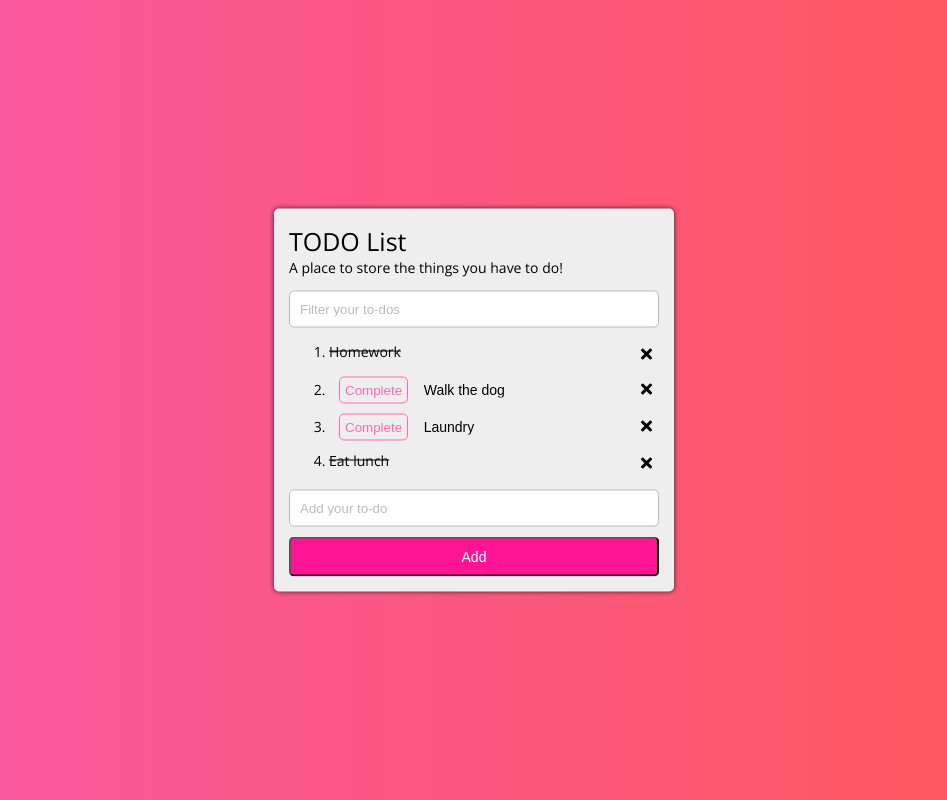
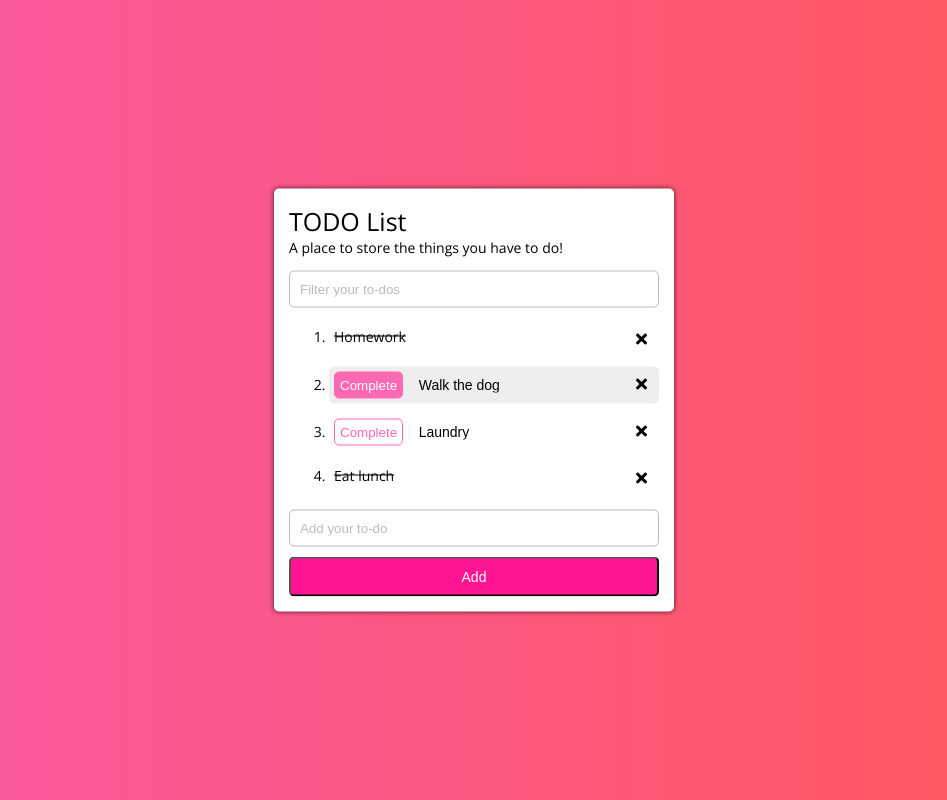
Before and after one commit to DakotaV6/todo-list-angular, a plain HTML site: page index.html in a window 1280 px wide. In both pictures the pointer is over the button 539 px from the left and 390 px from the top of the page. Shown: the whole page, without its empty margins (166-1113 px from the left). Drawn offline with nearby package versions, Linux system fonts and the light colour scheme.

Commit message:
Added hover styling to extra elements

```diff
--- a/styles.css
+++ b/styles.css
@@ -16,7 +16,7 @@ body {
     left: 50%;
     top: 50%;
     transform: translate(-50%, -50%);
-    background-color: #eee;
+    background-color: white;
     box-shadow: 0px 0px 5px 0px rgba(0,0,0,0.75);
     border-radius: 5px;
     width: 400px;
@@ -50,10 +50,19 @@ input::placeholder {
     color: #ff69b4;
     border-radius: 5px;
     padding: 5px;
-    margin: 0 10px;
+    margin-right: 10px;
+}
+.complete-btn:hover {
+    background-color: #ff69b4;
+    color: white;
 }
 li {
     margin: 10px 0;
+    padding: 5px;
+}
+li:hover {
+    background-color: #eee;
+    border-radius: 5px;
 }
 .task-input {
     background: none;
@@ -79,6 +88,9 @@ li {
 .fa-times {
     font-size: 16px;
 }
+.fa-times:hover {
+    color: #ff0000;
+}
 #add-btn {
     position: relative;
     left: 50%;
```
